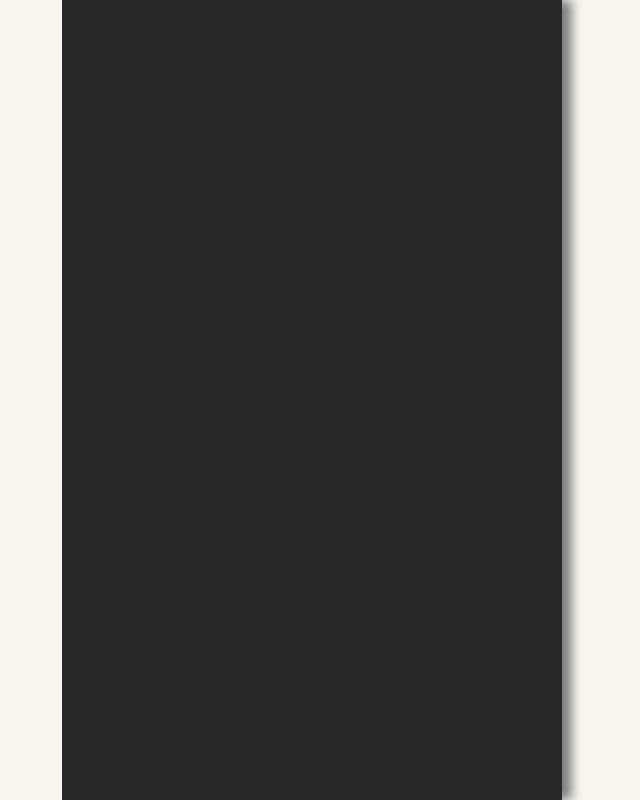
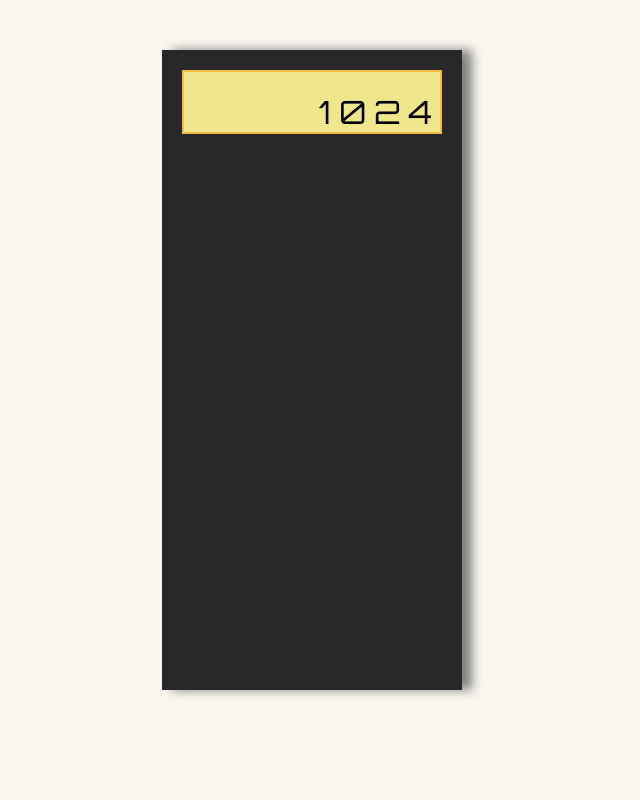
Before and after one commit to MonoDG/calculator, a plain HTML site: page index.html in a window 1280 px wide. Shown: the whole page, without its empty margins (328-968 px from the left). Drawn offline with Linux system fonts and the light colour scheme.

Commit message:
Add display result

```diff
--- a/css/style.css
+++ b/css/style.css
@@ -1,3 +1,5 @@
+@import url('https://fonts.googleapis.com/css?family=Orbitron&display=swap');
+
 * {
     box-sizing: border-box;
 }
@@ -9,9 +11,31 @@ body {
 }
 
 .calc-container {
-    width: 500px;
-    height: 100vh;
-    margin: 0 auto;
+    display: flex;
+    min-width: 300px;
+    max-width: 390px;
+    width: 20vw;
+    height: 80vh;
+    margin: 50px auto;
     background-color: #28282B;
     box-shadow: 10px 0px 10px gray;
 }
+
+.result {
+    display: flex;
+    flex: 1;
+    justify-content: end;
+    align-items: end;
+    margin: 20px;
+    height: 8vh;
+    background-color: #F0E68C;
+    border: 2px solid #F4BB44;
+}
+
+.result>p {
+    margin: 0;
+    font-family: 'Orbitron', 'Courier', sans-serif;
+    font-size: 32px;
+    letter-spacing: 0.3ch;
+    text-align: center;
+}
--- a/index.html
+++ b/index.html
@@ -10,7 +10,11 @@
 
 <body>
     <div class="calc-container">
-
+        <div class="result">
+            <p>1024</p>
+        </div>
+        <div class="btn-numbers"></div>
+        <div class="btn-operations"></div>
     </div>
     <script src="./js/script.js"></script>
 </body>
```
